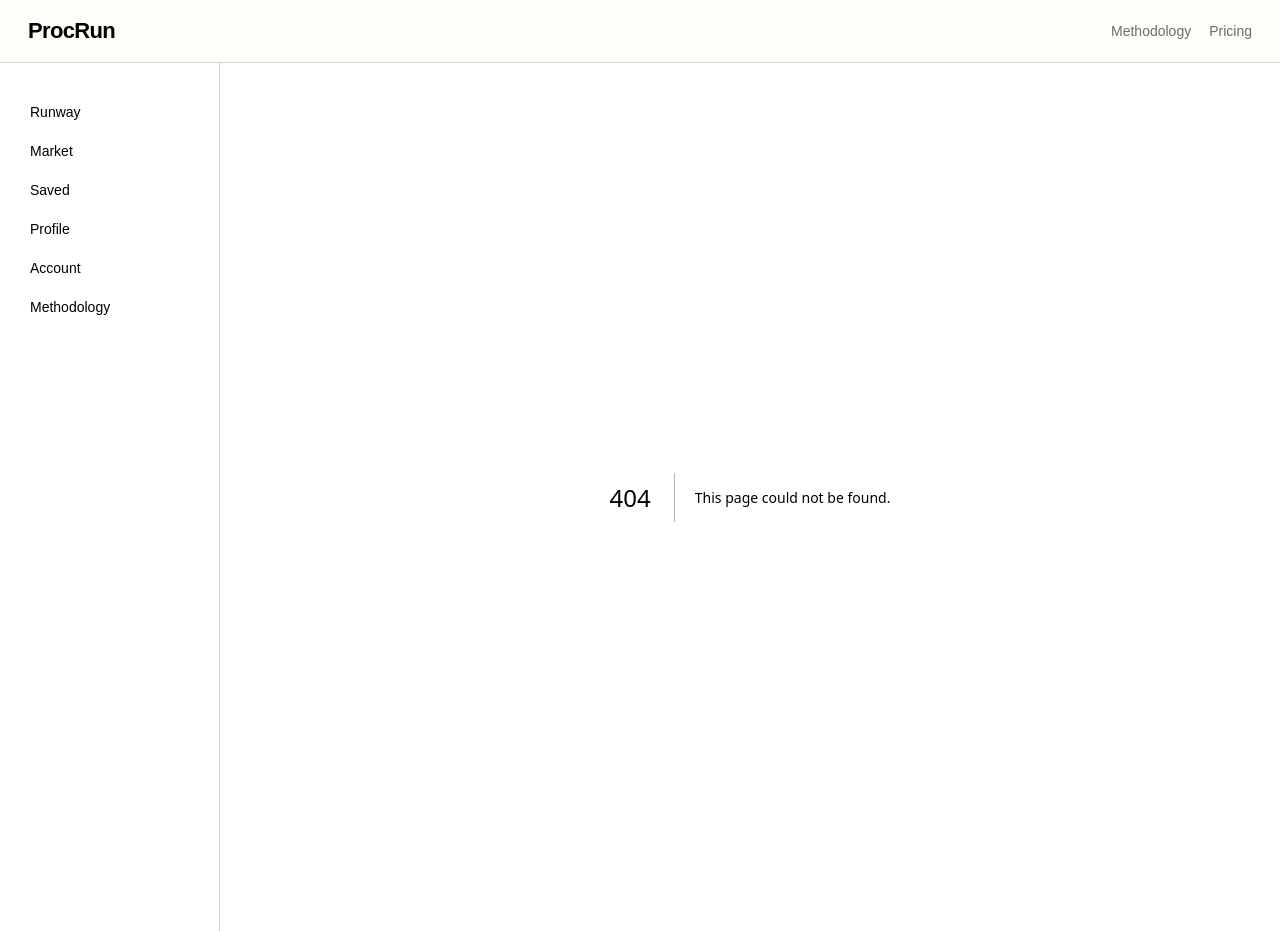
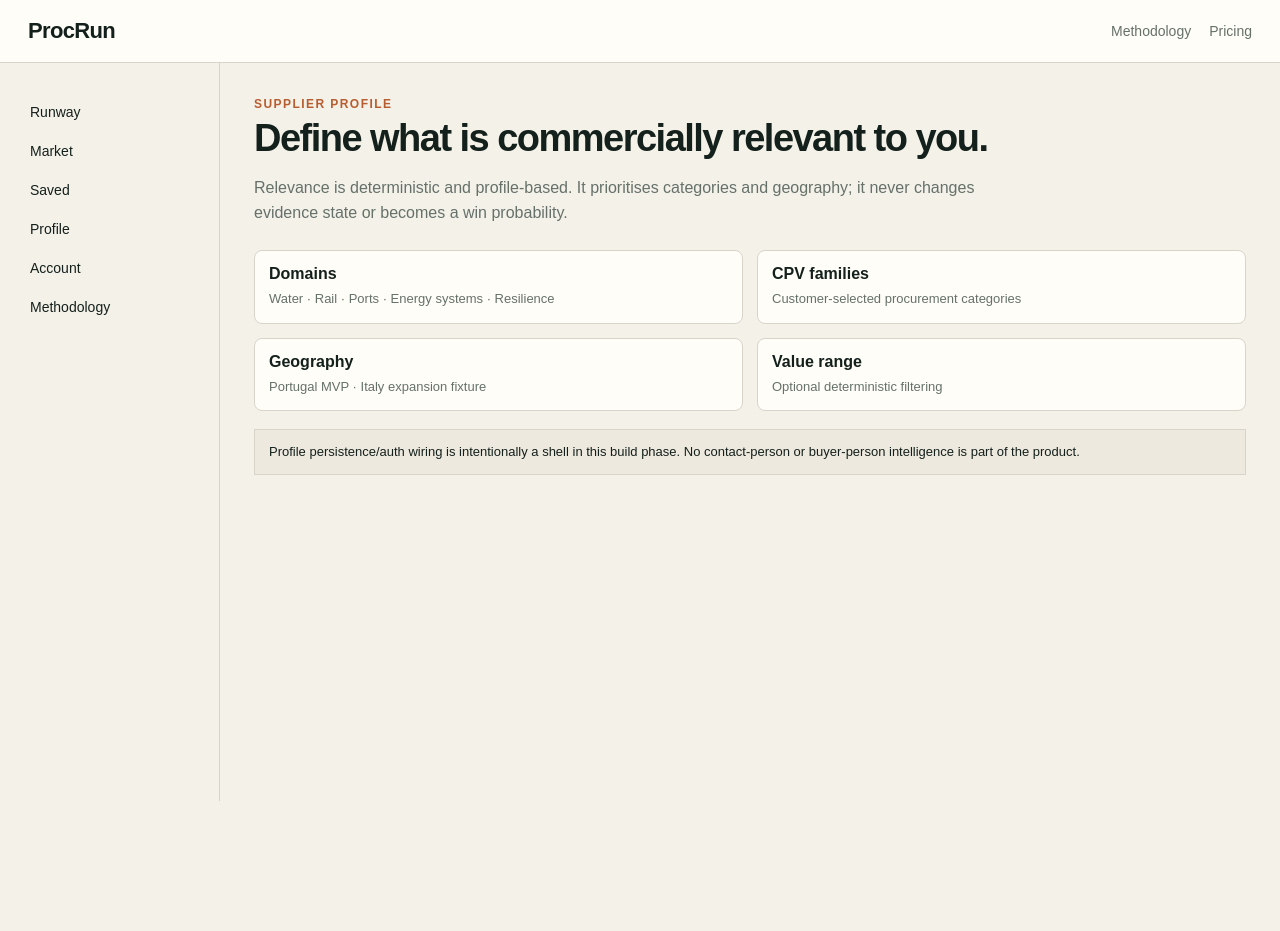
Before and after one commit to martibal/procrun, a Next.js app in the folder web/: page /app/profile in a window 1280 px wide. Before the commit this address had no page. After the commit the page ends 801 px from the top, so only its background shows below. Built offline with nearby package versions, Linux system fonts and the light colour scheme.

Commit message:
Build supplier profile onboarding shell

```diff
--- /dev/null
+++ b/web/app/app/profile/page.tsx
@@ -0,0 +1,14 @@
+export default function ProfilePage() {
+  return <>
+    <div className="eyebrow">Supplier profile</div>
+    <h1 className="h1">Define what is commercially relevant to you.</h1>
+    <p className="lede">Relevance is deterministic and profile-based. It prioritises categories and geography; it never changes evidence state or becomes a win probability.</p>
+    <div className="formgrid" style={{marginTop:24}}>
+      <div className="field"><strong>Domains</strong><span className="small">Water · Rail · Ports · Energy systems · Resilience</span></div>
+      <div className="field"><strong>CPV families</strong><span className="small">Customer-selected procurement categories</span></div>
+      <div className="field"><strong>Geography</strong><span className="small">Portugal MVP · Italy expansion fixture</span></div>
+      <div className="field"><strong>Value range</strong><span className="small">Optional deterministic filtering</span></div>
+    </div>
+    <div className="notice">Profile persistence/auth wiring is intentionally a shell in this build phase. No contact-person or buyer-person intelligence is part of the product.</div>
+  </>;
+}
```
